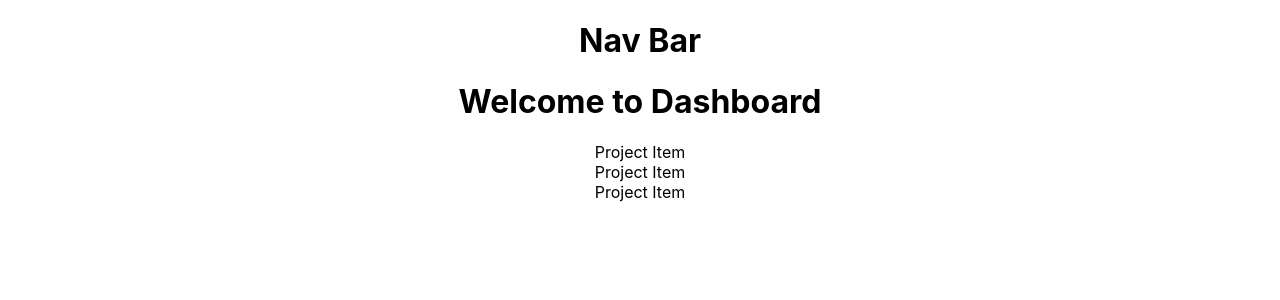
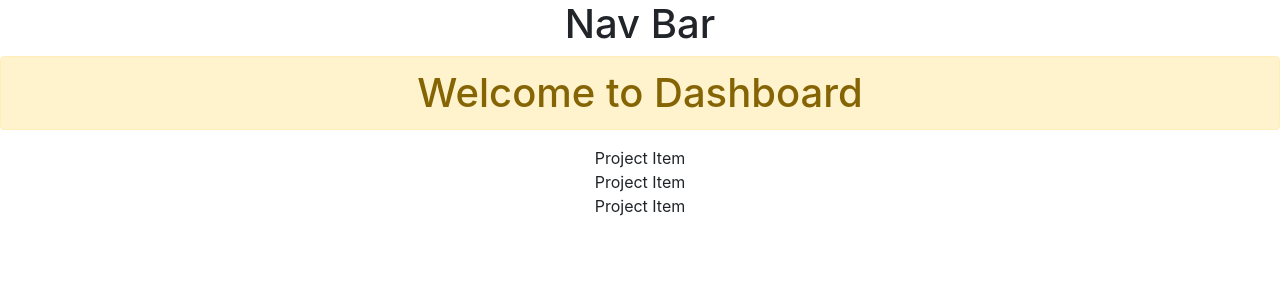
Before and after one commit to upadhyd/AgileProjectManagementTool, a React (Create React App) app in the folder react-agile-project-management-tool/: page / in a window 1280 px wide. Shown: the top 300 px of the page. Built offline with nearby package versions, Linux system fonts and the light colour scheme.

Commit message:
Adding Boot Strap dependencies

```diff
--- a/react-agile-project-management-tool/package.json
+++ b/react-agile-project-management-tool/package.json
@@ -3,6 +3,7 @@
   "version": "0.1.0",
   "private": true,
   "dependencies": {
+    "bootstrap": "^4.3.1",
     "react": "^16.8.2",
     "react-dom": "^16.8.2",
     "react-scripts": "2.1.5"
--- a/react-agile-project-management-tool/src/App.js
+++ b/react-agile-project-management-tool/src/App.js
@@ -2,6 +2,7 @@
 import "./App.css";
 import Dashboard from "./components/Dashboard";
 import Header from "./components/Layout/Header";
+import "bootstrap/dist/css/bootstrap.min.css";
 
 class App extends Component {
   render() {
--- a/react-agile-project-management-tool/src/components/Dashboard.js
+++ b/react-agile-project-management-tool/src/components/Dashboard.js
@@ -5,7 +5,7 @@
   render() {
     return (
       <div>
-        <h1>Welcome to Dashboard</h1>
+        <h1 className="alert alert-warning">Welcome to Dashboard</h1>
         <ProjectItem />
         <ProjectItem />
         <ProjectItem />
```
Also changed, not shown: 1 other file (tests, documents, lock files or other folders).
